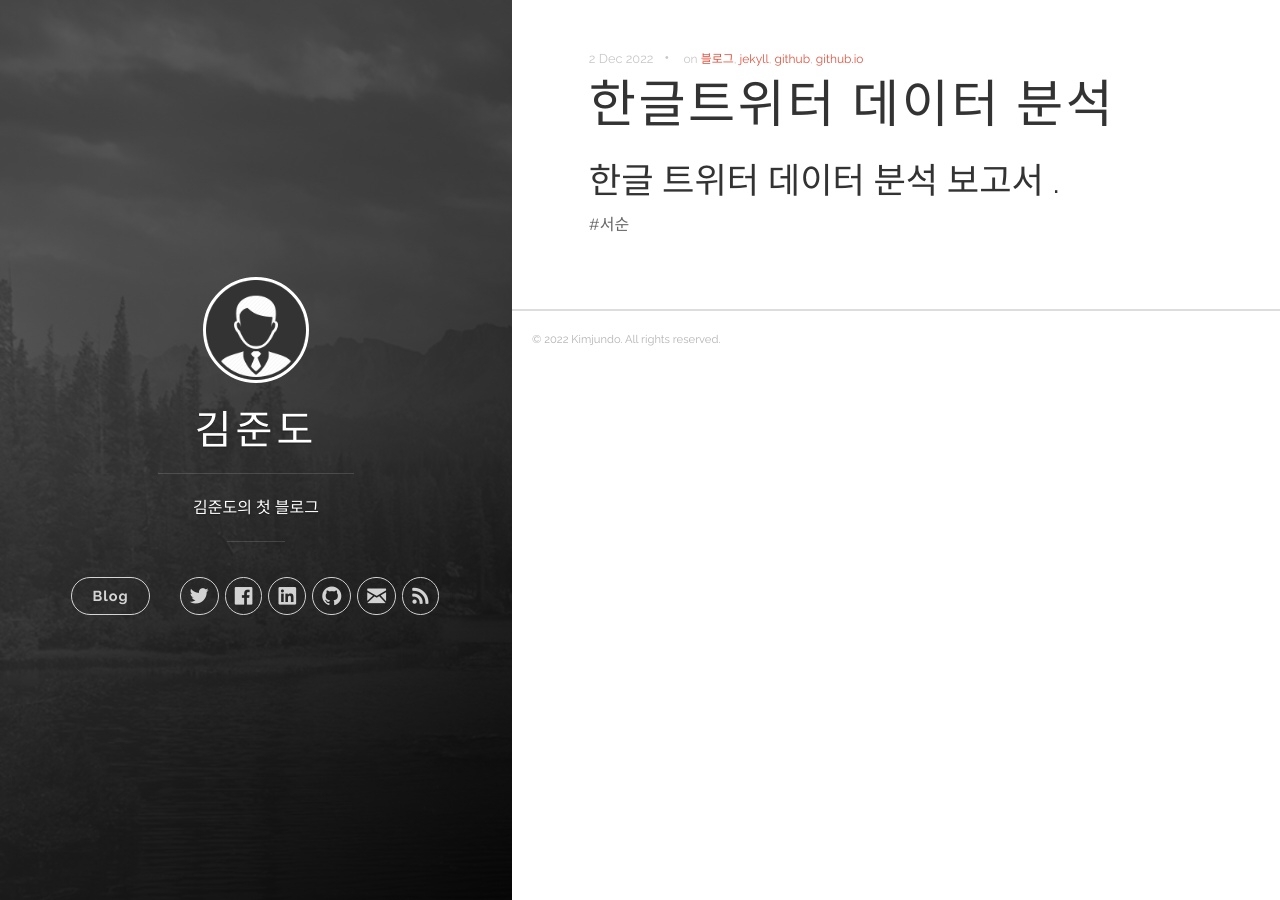
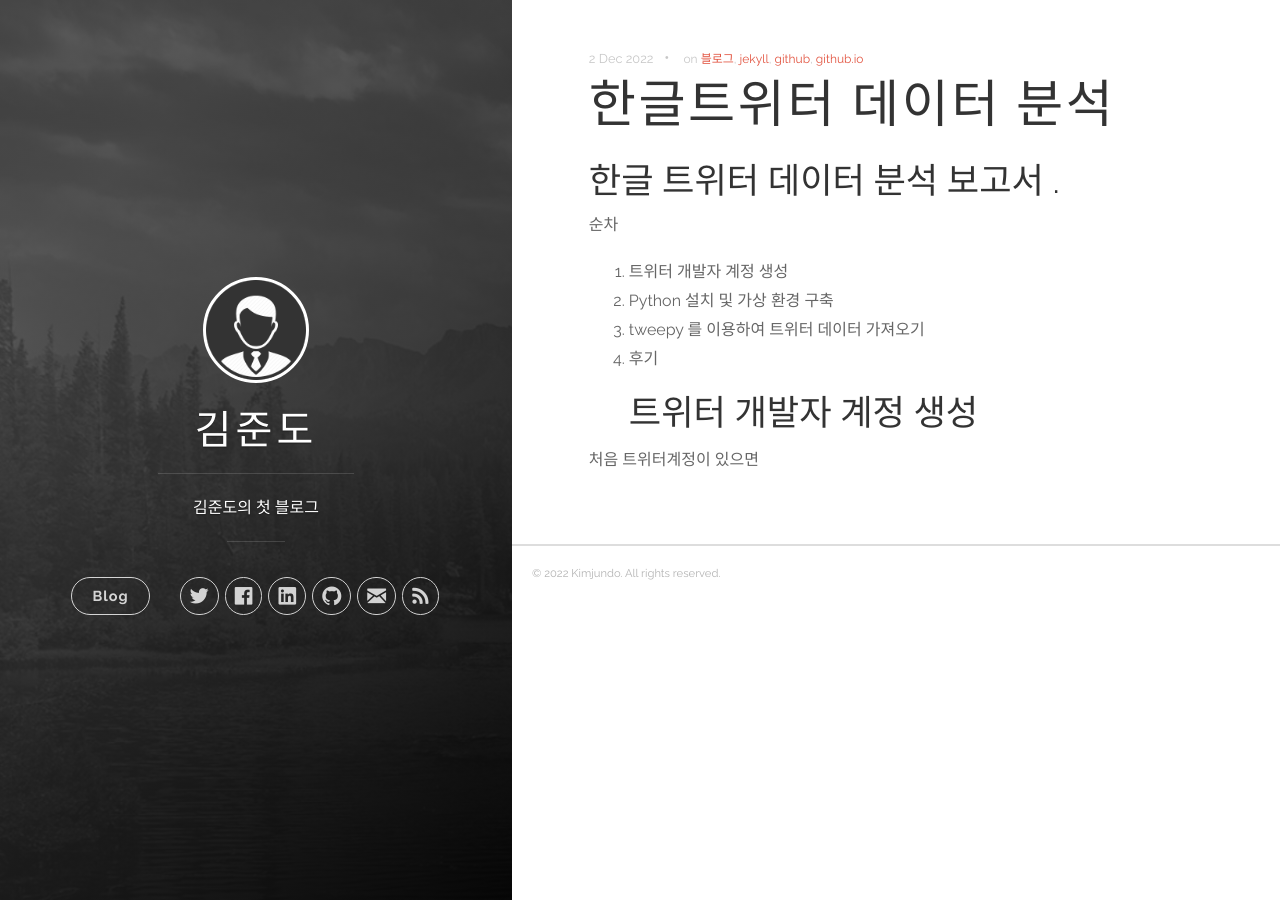
Before and after one commit to Kimjundo/Kimjundo.github.io, a Jekyll site: the page built from _posts/2022-12-02-블로그-첫-글.md, in a window 1280 px wide. Built offline with Jekyll 4.4.1, drawn with Linux system fonts in a browser that asks for light colours.

Commit message:
Update 2022-12-02-블로그-첫-글.md

```diff
--- a/_posts/2022-12-02-블로그-첫-글.md
+++ b/_posts/2022-12-02-블로그-첫-글.md
@@ -5,4 +5,11 @@ categories: ['일반']
 tags: ['블로그', 'jekyll', 'github', 'github.io']
 ---
 ## 한글 트위터 데이터 분석 보고서 .
-#서순
+순차
+1. 트위터 개발자 계정 생성
+2. Python 설치 및 가상 환경 구축
+3. tweepy 를 이용하여 트위터 데이터 가져오기
+4. 후기
+## 트위터 개발자 계정 생성
+
+처음 트위터계정이 있으면
```
